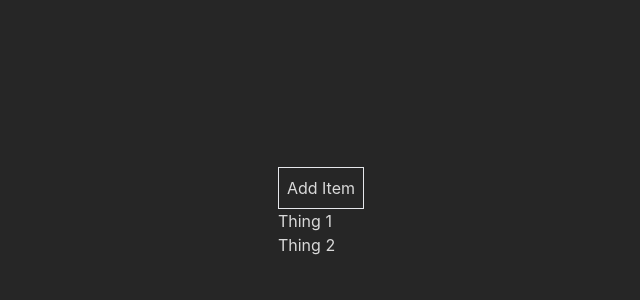
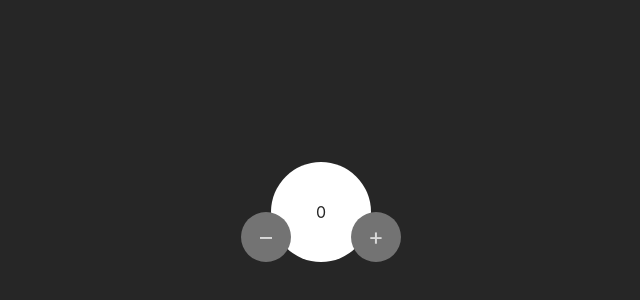
Before and after one commit to Mini-GT/meme-generator, a React (Vite) app: page / in a window 1280 px wide. Shown: the part 188-488 px from the top of the page, without its empty margins (319-959 px from the left). Built offline with nearby package versions, Linux system fonts and the light colour scheme.

Commit message:
learned useState on how they work

```diff
--- a/src/challenges/outputRandomURL/components/Form.tsx
+++ b/src/challenges/outputRandomURL/components/Form.tsx
@@ -1,6 +1,7 @@
 import data from "../backend/imageData"
 
 export default function Form() {
+
   function getRandomUrl() {
     const randomNum = Math.floor(Math.random() * data.data.memes.length)
     //gets random url from data
--- /dev/null
+++ b/src/challenges/statePractice/App.tsx
@@ -0,0 +1,26 @@
+import { useState } from "react"
+
+export default function App() {
+    /**
+     * Challenge: Set up state to track our count (initial value is 0)
+     */
+    const [count, setCount] = useState(0)
+
+    function addCount() {
+      setCount(count + 1)
+    }
+
+    function minusCount() {
+      setCount(count - 1)
+    }
+
+    return (
+        <div className="counter">
+            <button className="counter--minus" onClick={minusCount}>–</button>
+            <div className="counter--count">
+                <h1>{count}</h1>
+            </div>
+            <button className="counter--plus" onClick={addCount}>+</button>
+        </div>
+    )
+}
--- a/src/main.tsx
+++ b/src/main.tsx
@@ -2,7 +2,8 @@ import { StrictMode } from 'react'
 import { createRoot } from 'react-dom/client'
 // import App from './App.tsx'
 // import App from './challenges/outputRandomURL/App'
-import App from './challenges/addThingToTheArray/App'
+// import App from './challenges/addThingToTheArray/App'
+import App from './challenges/statePractice/App'
 import './index.css'
 
 createRoot(document.getElementById('root')!).render(
```
